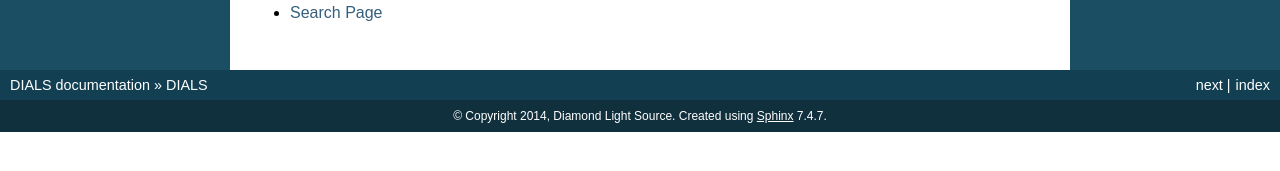
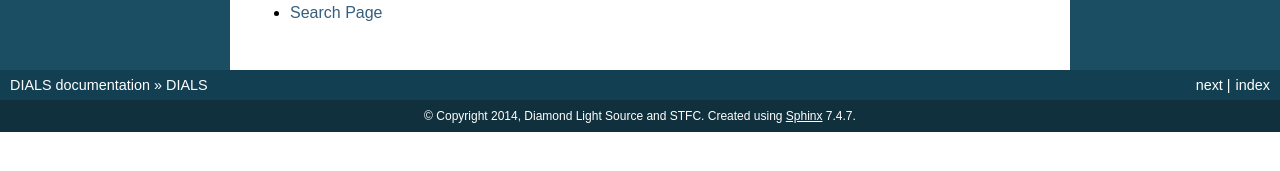
Before and after one commit to dials/docs, a Sphinx documentation site: the page built from sphinx/index.rst, in a window 1280 px wide. Shown: the part 453-624 px from the top of the page. Built offline with Sphinx 7.4.7, drawn with Linux system fonts in a browser that asks for light colours; formulas are drawn with MathJax 3.

Commit message:
ought to add STFC here

```diff
--- a/sphinx/conf.py
+++ b/sphinx/conf.py
@@ -53,7 +53,7 @@ master_doc = "index"
 
 # General information about the project.
 project = u"DIALS"
-copyright = u"2014, Diamond Light Source"
+copyright = u"2014, Diamond Light Source and STFC"
 
 # The version info for the project you're documenting, acts as replacement for
 # |version| and |release|, also used in various other places throughout the
```
